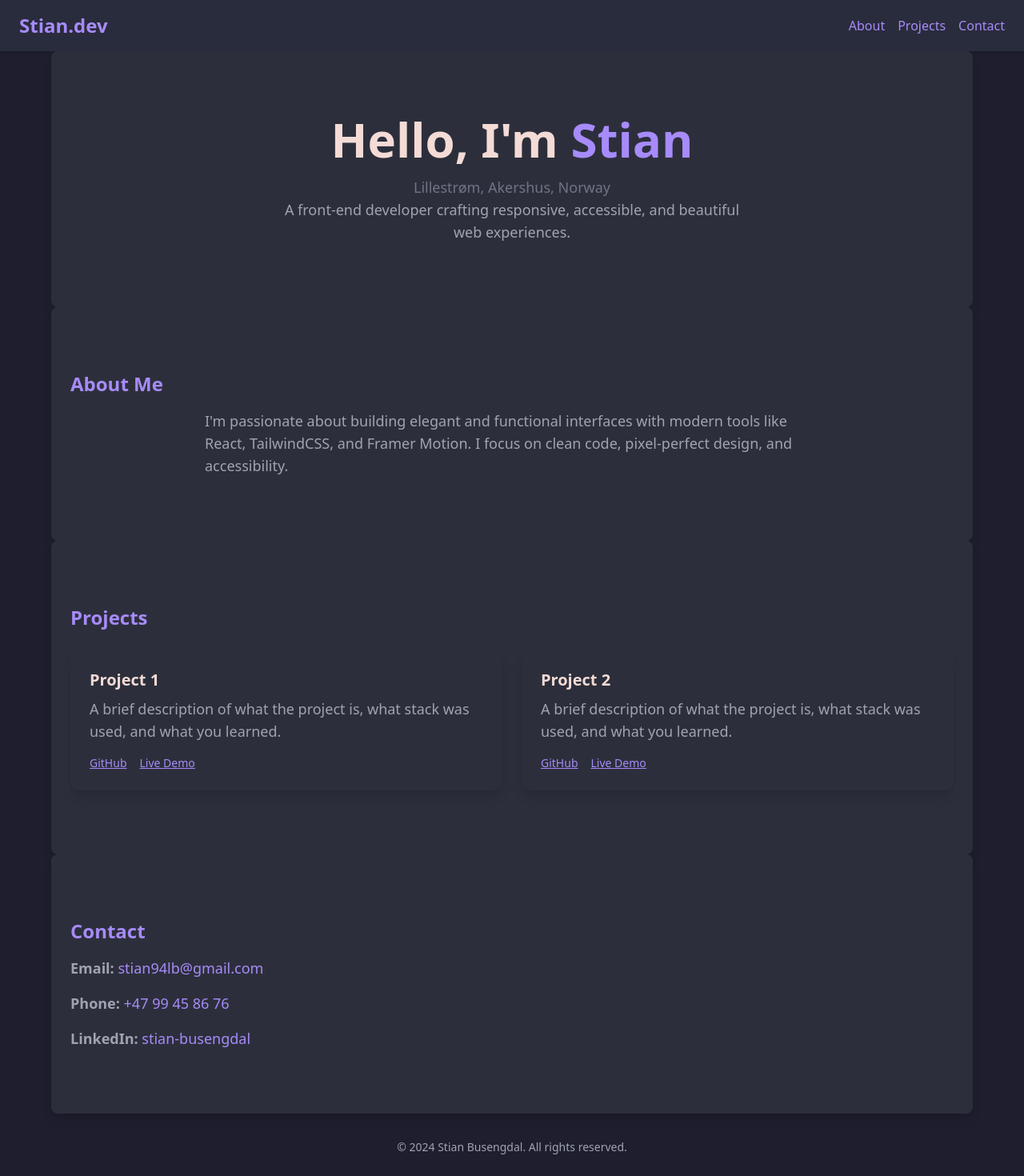
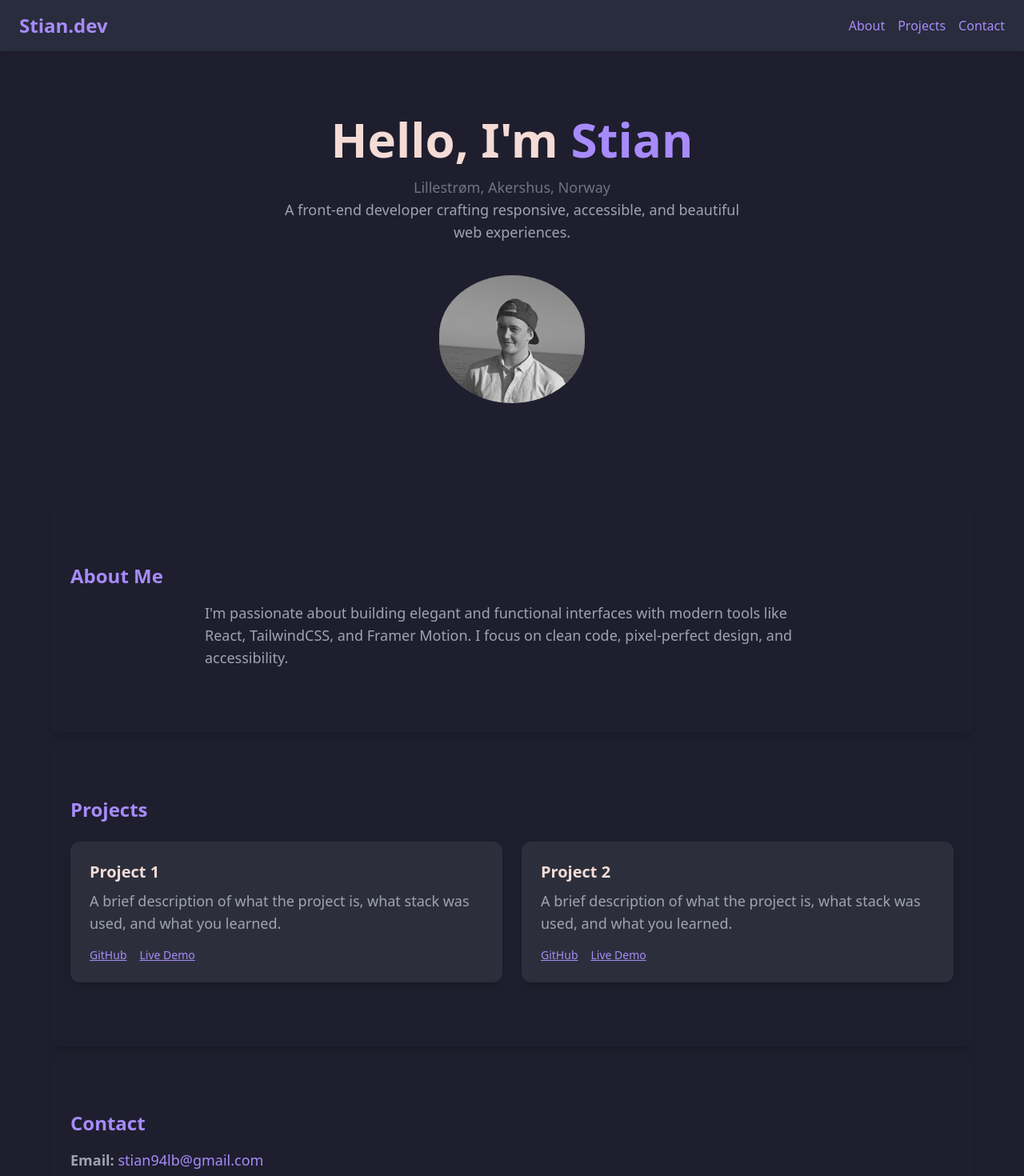
Before and after one commit to FadeCap/FadeCap-Portfolio, a React (Vite) app: page / in a window 1280 px wide. Shown: the top 1470 px of the page at 80% size. Built offline with nearby package versions, Linux system fonts and the light colour scheme.

Commit message:
Updated styling

```diff
--- a/src/App.jsx
+++ b/src/App.jsx
@@ -1,10 +1,8 @@
-
-// Vite + React + Tailwind Portfolio Starter
-// Assumes Tailwind and dependencies already set up
 
 import { useEffect } from "react";
 import { motion } from "framer-motion";
 import "./index.css";
+import Image from "./assets/my-image.png";
 
 const App = () => {
   useEffect(() => {
@@ -37,11 +35,13 @@ const App = () => {
         <p className="text-overlay0 text-lg max-w-xl mx-auto">
           A front-end developer crafting responsive, accessible, and beautiful web experiences.
         </p>
-
+        <div className="image-container flex justify-center">
+          <img src={Image} className="rounded-full size-2/12 py-4 my-6" alt="Image of Stian, in gray-scale" />
+        </div>
       </section>
 
       {/* ABOUT ME */}
-      <section id="about" className="px-6 py-20 bg-surface0 rounded-lg mx-4 md:mx-16 shadow-card">
+      <section id="about" className="px-6 py-20 rounded-lg mx-4 md:mx-16 shadow-card">
         <h3 className="text-2xl font-semibold mb-4 text-lavender">About Me</h3>
         <p className="text-overlay0 max-w-3xl">
           I'm passionate about building elegant and functional interfaces with modern tools like React, TailwindCSS, and Framer Motion. I focus on clean code, pixel-perfect design, and accessibility.
@@ -81,7 +81,7 @@ const App = () => {
       </section>
 
       {/* CONTACT */}
-      <section id="contact" className="px-6 py-20 bg-surface0 rounded-lg mx-4 md:mx-16 shadow-card">
+      <section id="contact" className="px-6 py-20 rounded-lg mx-4 md:mx-16 shadow-card">
         <h3 className="text-2xl font-semibold mb-4 text-lavender">Contact</h3>
         <div className="space-y-4 max-w-md text-overlay0">
           <p><strong>Email:</strong> <a href="mailto:stian94lb@gmail.com" className="text-lavender hover:text-green">stian94lb@gmail.com</a></p>
--- a/src/index.css
+++ b/src/index.css
@@ -39,7 +39,7 @@ p {
 }
 
 section {
-  @apply px-6 py-20 bg-surface0 rounded-lg mx-4 md:mx-16 shadow-card;
+  @apply px-6 py-20 rounded-lg mx-4 md:mx-16;
 }
 
 footer {
@@ -91,7 +91,7 @@ section#hero p {
 section#about,
 section#projects,
 section#contact {
-  @apply px-6 py-20 bg-surface0 rounded-lg mx-4 md:mx-16 shadow-card;
+  @apply px-6 py-20  rounded-lg mx-4 md:mx-16 shadow-card;
 }
 
 
```
